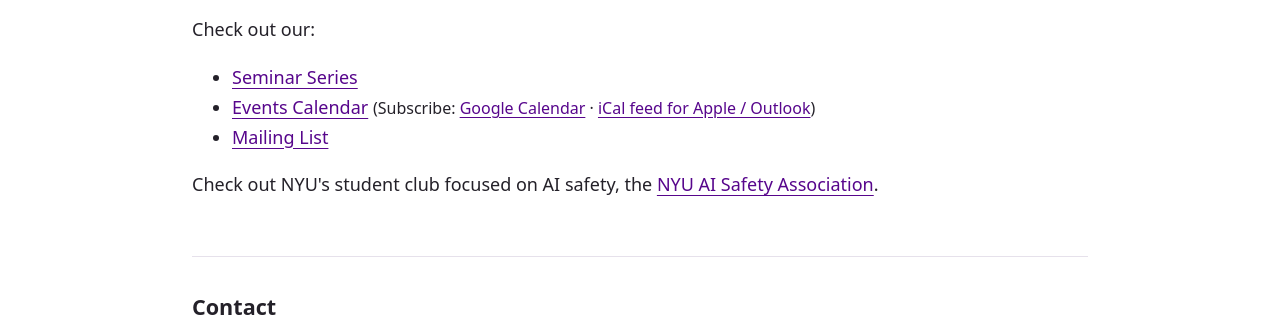
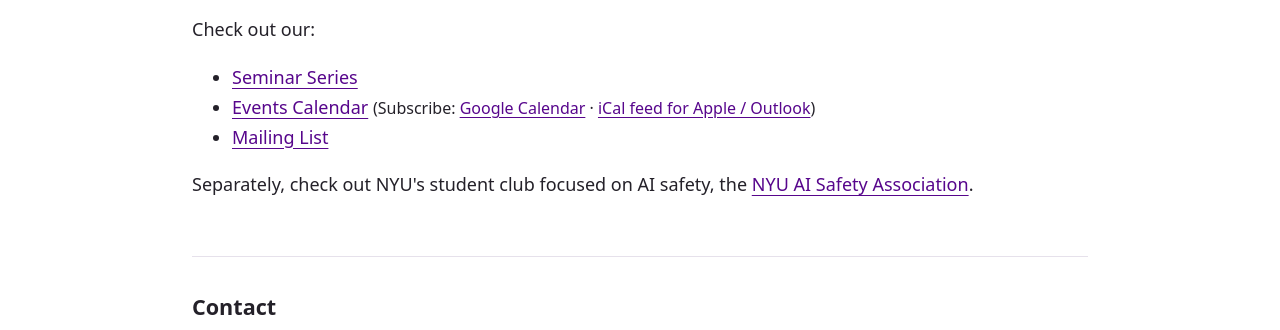
Before and after one commit to nyu-aisi/nyu-aisi.github.io, a plain HTML site: page index.html in a window 1280 px wide. Shown: the part 418-748 px from the top of the page. Drawn offline with Linux system fonts and the light colour scheme.

Commit message:
Clarify the separate student club reference

```diff
--- a/index.html
+++ b/index.html
@@ -78,7 +78,7 @@
         </li>
         <li><a href="https://groups.google.com/a/nyu.edu/g/naisi">Mailing List</a></li>
       </ul>
-      <p>Check out NYU's student club focused on AI safety, the <a href="https://nyuaisafety.org/">NYU AI Safety Association</a>.</p>
+      <p>Separately, check out NYU's student club focused on AI safety, the <a href="https://nyuaisafety.org/">NYU AI Safety Association</a>.</p>
       <section aria-labelledby="contact">
         <h2 id="contact">Contact</h2>
         <p>Gautam Kamath<br><a href="mailto:gk2860@nyu.edu">gk2860@nyu.edu</a></p>
```
